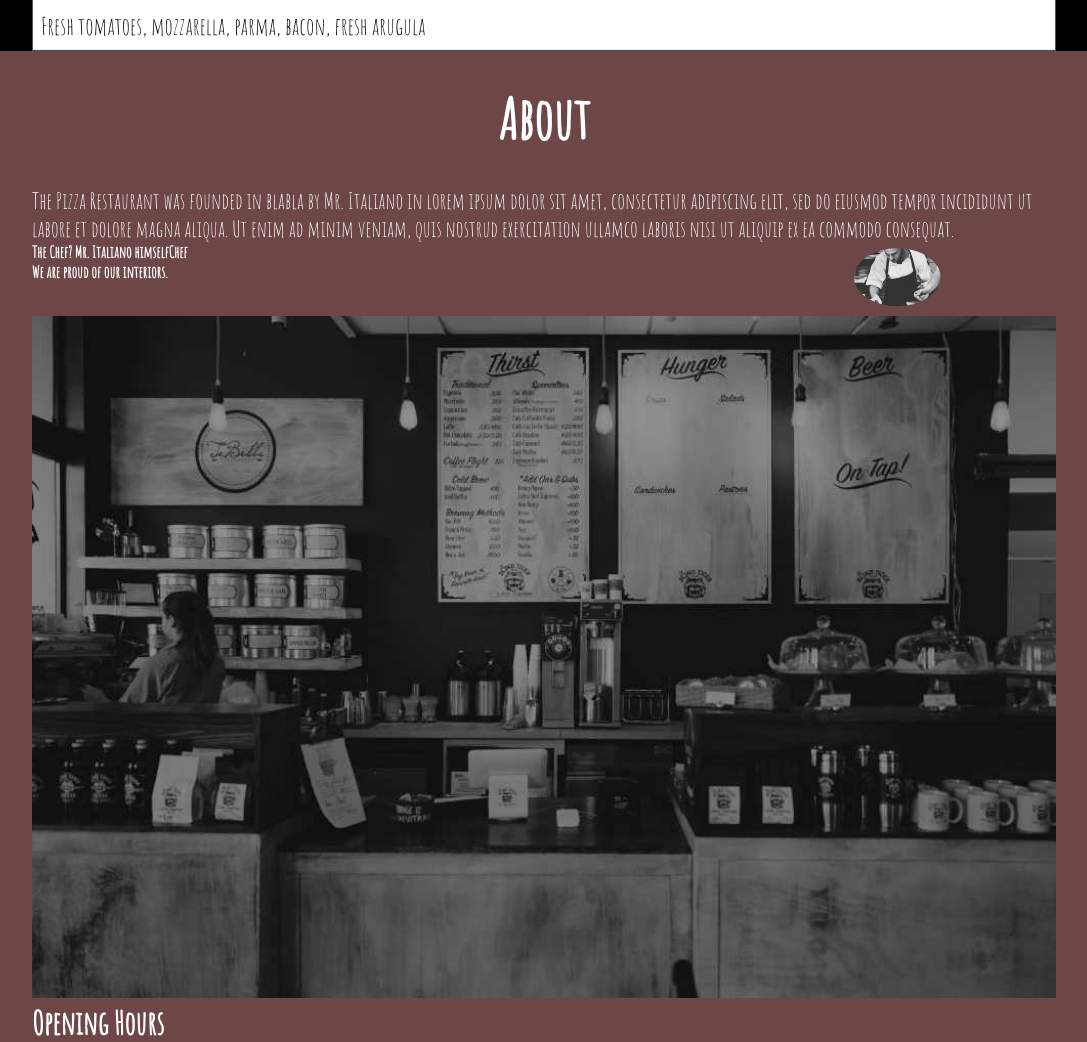
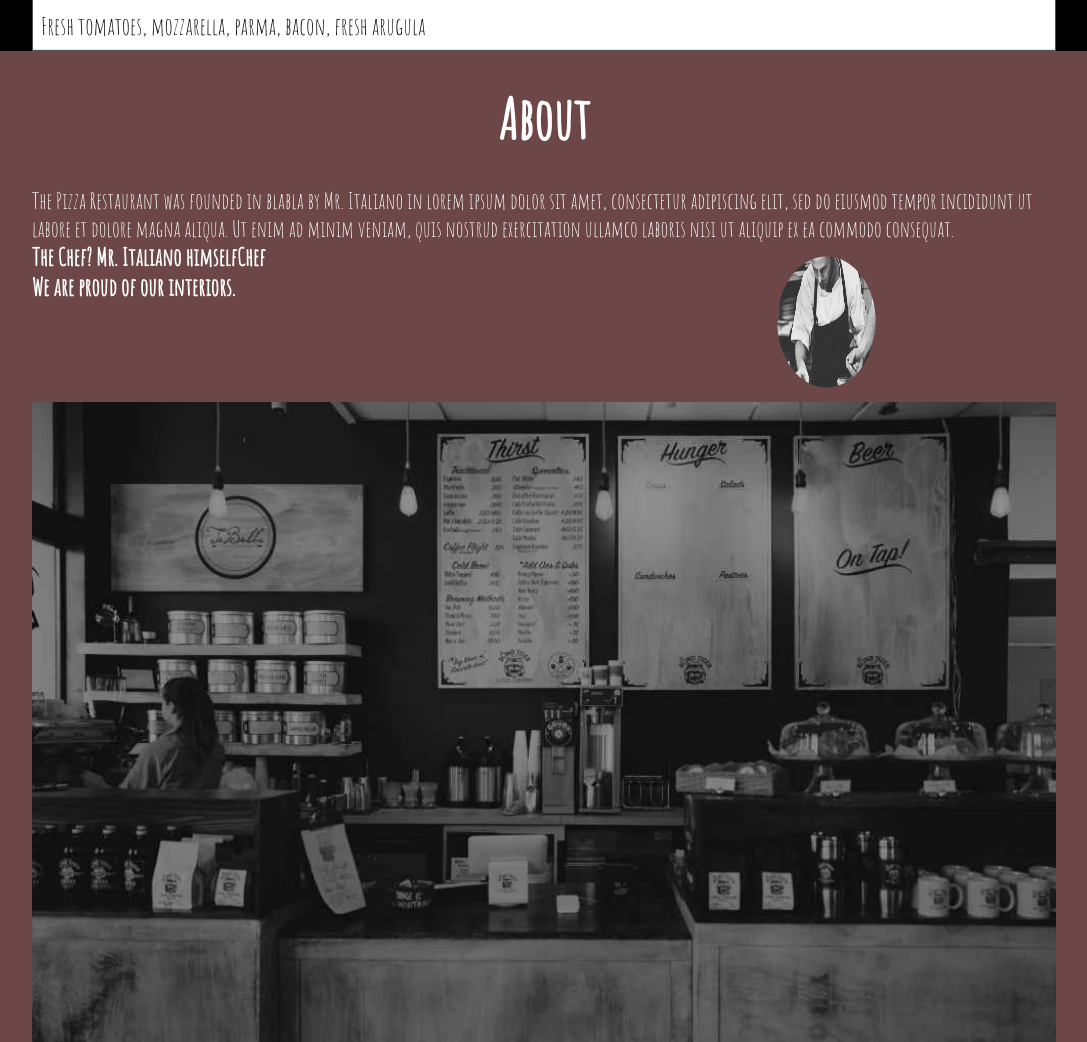
Before and after one commit to GeulinJeanBaptiste/maquette_pizza, a plain HTML site: page index.html in a window 1280 px wide. Shown: the part 1409-2451 px from the top of the page, without its empty margins (96-1183 px from the left). Drawn offline with Linux system fonts and the light colour scheme; files whose address does not match are found by name.

Commit message:
modification style.css

```diff
--- a/assets/css/style.css
+++ b/assets/css/style.css
@@ -153,21 +153,23 @@ p {
 
 #paragraphechef {
   display: flex;
+  height: 160px;
+  width: 100%;
 }
 
 .paragraphechefh4{
+  flex-direction: column;
+  justify-content: space-evenly;
+  width: 60%;
+  font-size: 150%;
+}
+.paragraphechefimg{
   display: flex;
-  width: 300%;
-  flex-direction: column;
+  justify-content: flex-end;
 }
-/*
 #paragraphechefh4{
-    width: 60%;
-
+    width: 70%;
 }
-#paragraphechefimg{
-    width: 40%;
-} */
 #openinghour p {
   padding: 1rem;
 }
```
